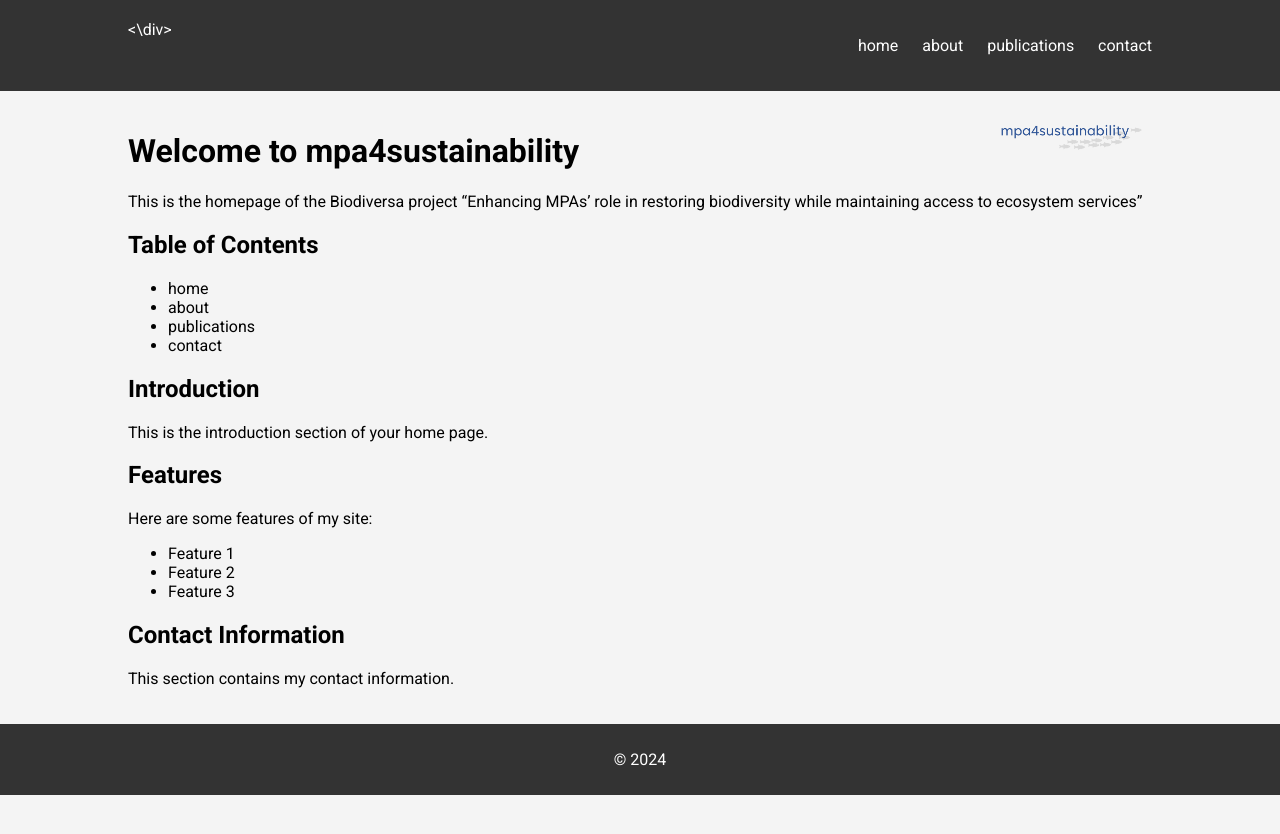
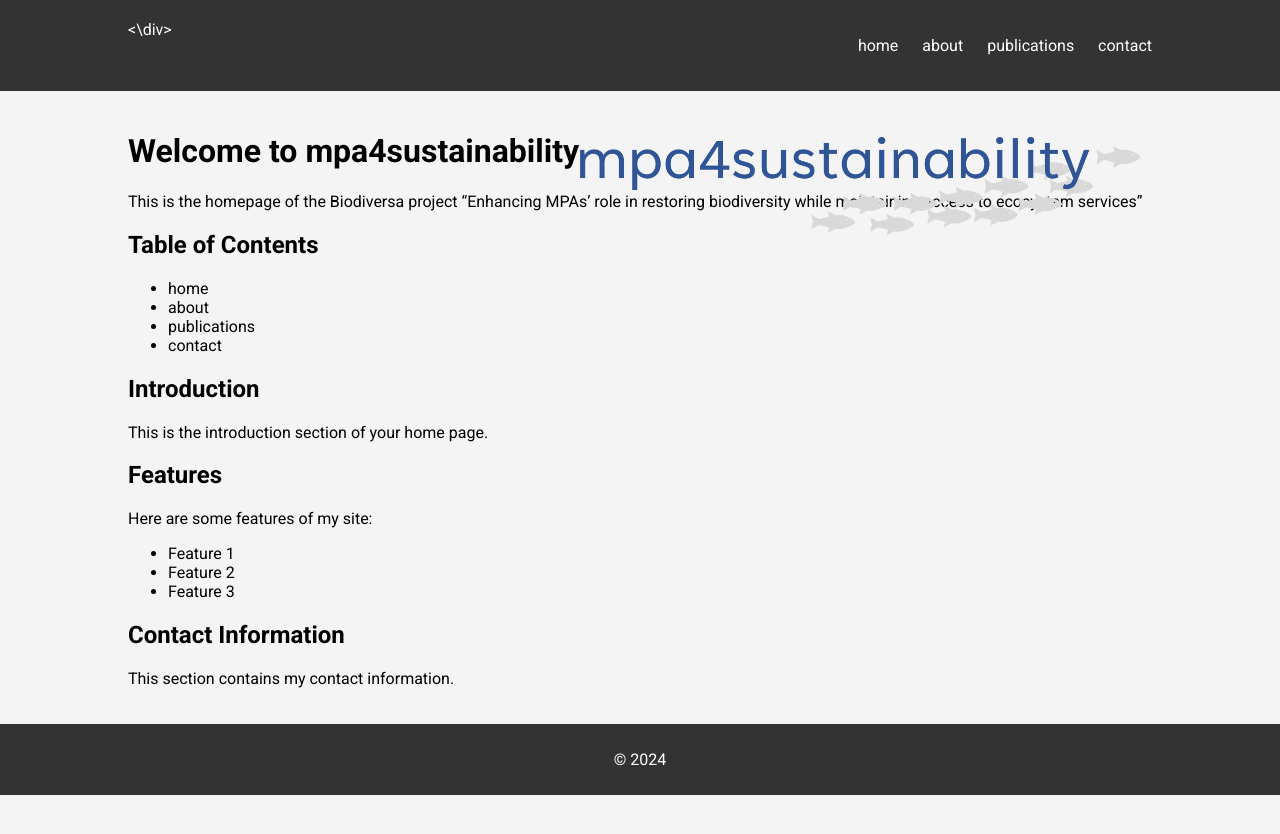
Before and after one commit to dlusseau/mpa4sustainability.github.io, a Jekyll site: the page built from index.md, in a window 1280 px wide. Shown: the top 834 px of the page. Built offline with Jekyll 4.4.1, drawn with Linux system fonts in a browser that asks for light colours.

Commit message:
Update styles.css

```diff
--- a/assets/styles.css
+++ b/assets/styles.css
@@ -6,7 +6,7 @@
     position: absolute;
     top: 10px; /* Adjust as needed */
     right: 10px; /* Adjust as needed */
-    width: 150px; /* Adjust size as needed */
+    width: 600px; /* Adjust size as needed */
     height: auto; /* Maintain aspect ratio */
 }
 body {
```
